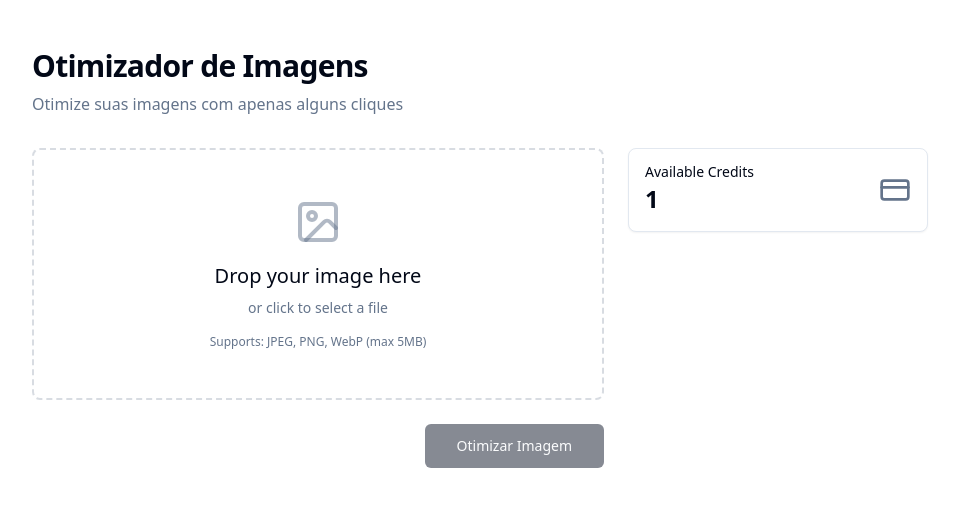
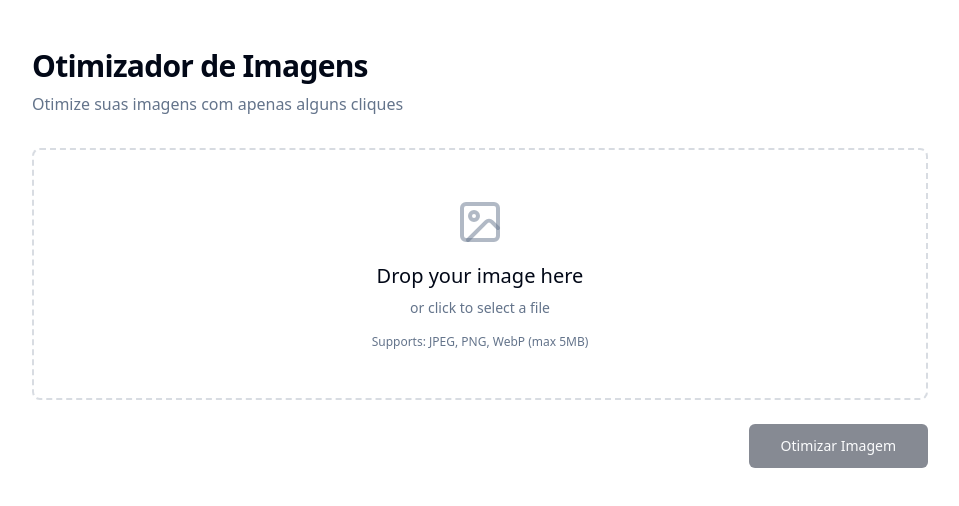
Before and after one commit to Welingtonfer18/image-optimus-portal, a React (Vite) app: page / in a window 1280 px wide. Shown: the top 506 px of the page, without its empty margins (160-1119 px from the left). Built offline with nearby package versions, Linux system fonts and the light colour scheme.

Commit message:
Run reviewed SQL code
[skip gpt_engineer]

```diff
--- a/src/pages/Index.tsx
+++ b/src/pages/Index.tsx
@@ -1,6 +1,5 @@
 import { useState } from "react";
 import { ImageDropzone } from "@/components/ImageDropzone";
-import { CreditsDisplay } from "@/components/CreditsDisplay";
 import { Button } from "@/components/ui/button";
 import { Download, Loader2 } from "lucide-react";
 import { toast } from "sonner";
@@ -13,7 +12,6 @@ const Index = () => {
   const [optimizedImageUrl, setOptimizedImageUrl] = useState<string | null>(null);
   const [isOptimizing, setIsOptimizing] = useState(false);
   const [optimizationProgress, setOptimizationProgress] = useState(0);
-  const [credits] = useState(1);
   const [optimizationStats, setOptimizationStats] = useState<{
     originalSize: number;
     optimizedSize: number;
@@ -149,7 +147,7 @@ const Index = () => {
           </p>
         </div>
 
-        <div className="grid gap-6 md:grid-cols-[1fr_300px]">
+        <div className="grid gap-6">
           <div className="space-y-6">
             <ImageDropzone onImageSelect={setSelectedFile} />
 
@@ -206,10 +204,6 @@ const Index = () => {
               )}
             </div>
           </div>
-
-          <div className="space-y-6">
-            <CreditsDisplay credits={credits} />
-          </div>
         </div>
       </div>
     </div>
```
